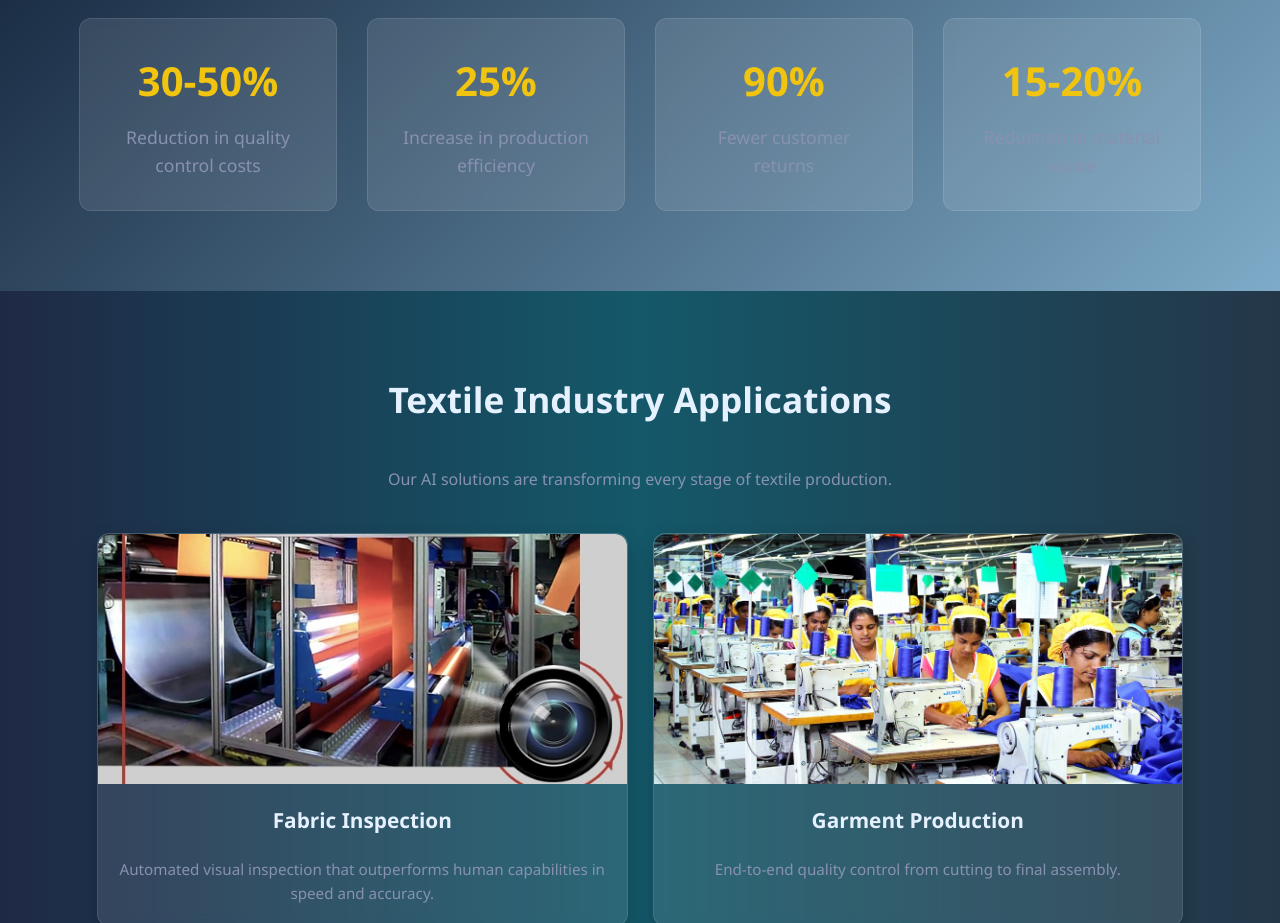
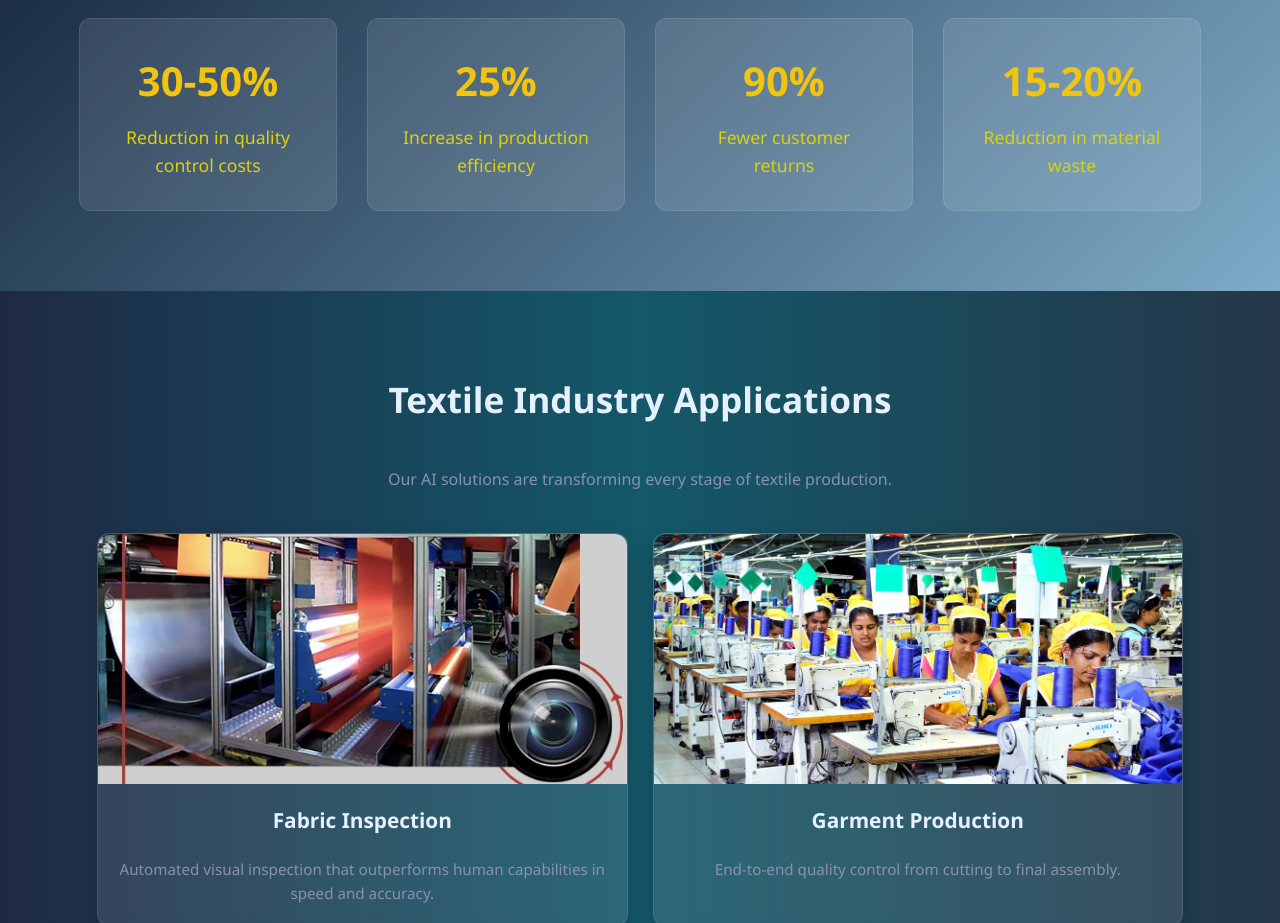
Before and after one commit to kishore04444/testing3, a plain HTML site: page textile.html in a window 1280 px wide. Shown: the part 2600-3523 px from the top of the page. Drawn offline with nearby package versions, Linux system fonts and the light colour scheme.

Commit message:
Update textile.html

```diff
--- a/textile.html
+++ b/textile.html
@@ -550,7 +550,7 @@
 
         .metric-label {
             font-size: 1.1rem;
-            color: #8892b0;
+            color: #dcd10e;
         }
 
         /* Use Cases Section */
```
